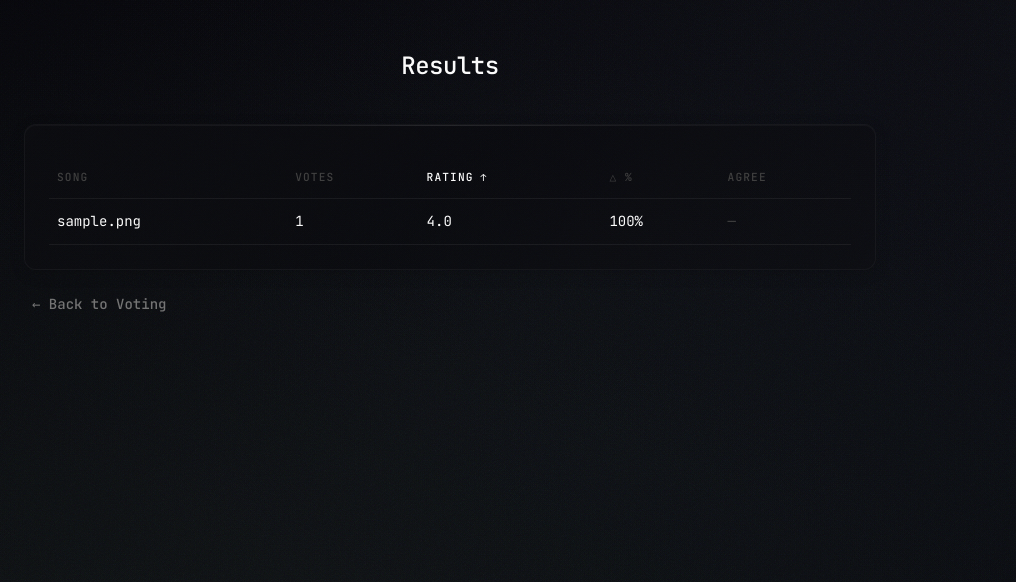
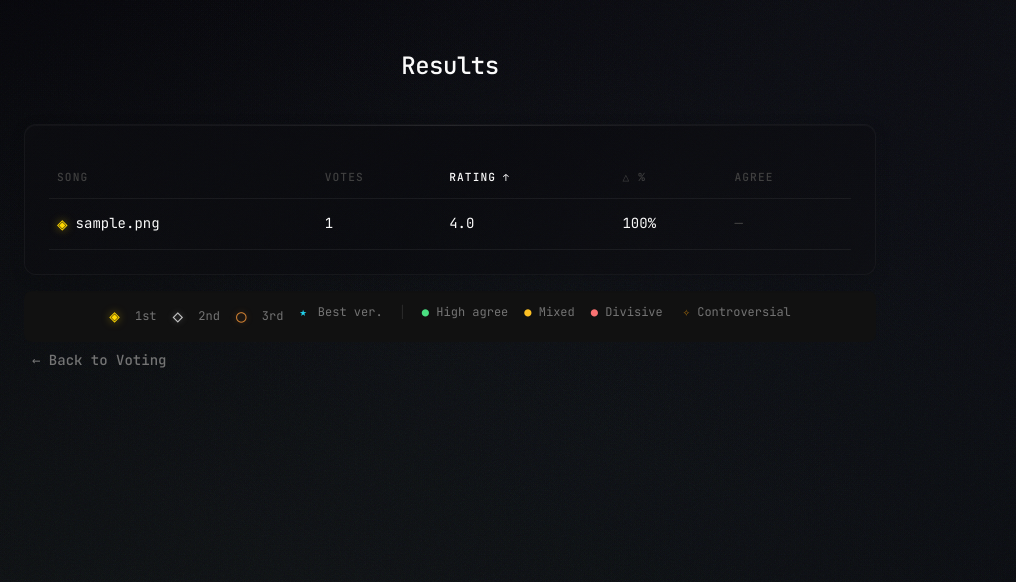
Before and after one commit to davidtorcivia/song-voter, a Flask app: page /results in a window 1280 px wide. Shown: the top 582 px of the page, without its empty margins (190-1206 px from the left). Run offline with Flask 3, Linux system fonts and the light colour scheme; data comes from the database, SQL or seed files in the repository; tables that the repository leaves empty hold one stand-in row (values such as "Sample post").

Commit message:
Add best-per-track indicator, always-show global ranks, results legend

```diff
--- a/static/style.css
+++ b/static/style.css
@@ -972,6 +972,30 @@ label {
     }
 }
 
+/* Results Legend */
+.results-legend {
+    display: flex;
+    flex-wrap: wrap;
+    gap: 12px 16px;
+    justify-content: center;
+    font-size: 0.75rem;
+    color: var(--text-secondary);
+    padding: 12px 16px;
+    margin-top: 12px;
+    background: var(--bg-secondary);
+    border-radius: var(--radius);
+}
+
+.legend-sep {
+    opacity: 0.3;
+}
+
+/* Best version indicator */
+.best-version {
+    color: #22d3ee;
+    margin-right: 4px;
+}
+
 /* Help Page */
 .help-content {
     line-height: 2;
--- a/templates/results.html
+++ b/templates/results.html
@@ -39,6 +39,19 @@
             </div>
         </div>
 
+        <!-- Legend -->
+        <div id="legend" class="results-legend" style="display: none;">
+            <span><span class="rank-badge rank-1">◈</span> 1st</span>
+            <span><span class="rank-badge rank-2">◇</span> 2nd</span>
+            <span><span class="rank-badge rank-3">○</span> 3rd</span>
+            <span><span class="best-version">★</span> Best ver.</span>
+            <span class="legend-sep">│</span>
+            <span><span class="agree-high">●</span> High agree</span>
+            <span><span class="agree-mid">●</span> Mixed</span>
+            <span><span class="agree-low">●</span> Divisive</span>
+            <span><span class="controversial">✧</span> Controversial</span>
+        </div>
+
         <a href="/" class="nav-link">← Back to Voting</a>
     </div>
 
@@ -59,6 +72,7 @@
                     document.getElementById('noResults').style.display = 'block';
                 } else {
                     document.getElementById('resultsTable').style.display = 'table';
+                    document.getElementById('legend').style.display = 'flex';
                     sortResults(currentSort);
                 }
             } catch (err) {
@@ -102,6 +116,24 @@
             const tbody = document.getElementById('resultsBody');
             tbody.innerHTML = '';
 
+            // Compute global top 3 (by avg_rating, descending)
+            const sortedByRating = [...results]
+                .filter(r => r.vote_count > 0)
+                .sort((a, b) => (b.avg_rating || 0) - (a.avg_rating || 0));
+            const globalTop3Ids = sortedByRating.slice(0, 3).map(r => r.id);
+
+            // Compute best version per track (base_name)
+            const bestPerTrack = {};
+            for (const r of results) {
+                if (r.vote_count > 0 && r.avg_rating !== null) {
+                    const bn = r.base_name;
+                    if (!bestPerTrack[bn] || r.avg_rating > bestPerTrack[bn].avg_rating) {
+                        bestPerTrack[bn] = r;
+                    }
+                }
+            }
+            const bestPerTrackIds = new Set(Object.values(bestPerTrack).map(r => r.id));
+
             for (const result of results) {
                 const tr = document.createElement('tr');
 
@@ -113,13 +145,21 @@
                     `${result.thumbs_up_pct}%` :
                     '<span class="no-votes">—</span>';
 
-                // Rank badge for top 3 - esoteric symbols
-                const index = results.indexOf(result);
+                // Global rank badge for top 3 overall
                 let rankBadge = '';
-                if (currentSort === 'avg_rating' && !sortAsc && result.vote_count > 0) {
-                    if (index === 0) rankBadge = '<span class="rank-badge rank-1">◈</span>';
-                    else if (index === 1) rankBadge = '<span class="rank-badge rank-2">◇</span>';
-                    else if (index === 2) rankBadge = '<span class="rank-badge rank-3">○</span>';
+                const globalRank = globalTop3Ids.indexOf(result.id);
+                if (globalRank === 0) rankBadge = '<span class="rank-badge rank-1" title="1st overall">◈</span>';
+                else if (globalRank === 1) rankBadge = '<span class="rank-badge rank-2" title="2nd overall">◇</span>';
+                else if (globalRank === 2) rankBadge = '<span class="rank-badge rank-3" title="3rd overall">○</span>';
+
+                // Best version per track badge
+                let bestBadge = '';
+                if (bestPerTrackIds.has(result.id) && result.vote_count > 0) {
+                    // Only show if there are multiple versions of this track
+                    const trackVersions = results.filter(r => r.base_name === result.base_name);
+                    if (trackVersions.length > 1) {
+                        bestBadge = '<span class="best-version" title="Best version of this track">★</span>';
+                    }
                 }
 
                 // Agreement score with color indicator
@@ -135,7 +175,7 @@
                 }
 
                 tr.innerHTML = `
-                    <td>${rankBadge}<a href="/play/${result.id}" class="song-link">${escapeHtml(result.filename)}</a></td>
+                    <td>${rankBadge}${bestBadge}<a href="/play/${result.id}" class="song-link">${escapeHtml(result.filename)}</a></td>
                     <td>${result.vote_count}</td>
                     <td>${rating}</td>
                     <td>${thumbs}</td>
```
